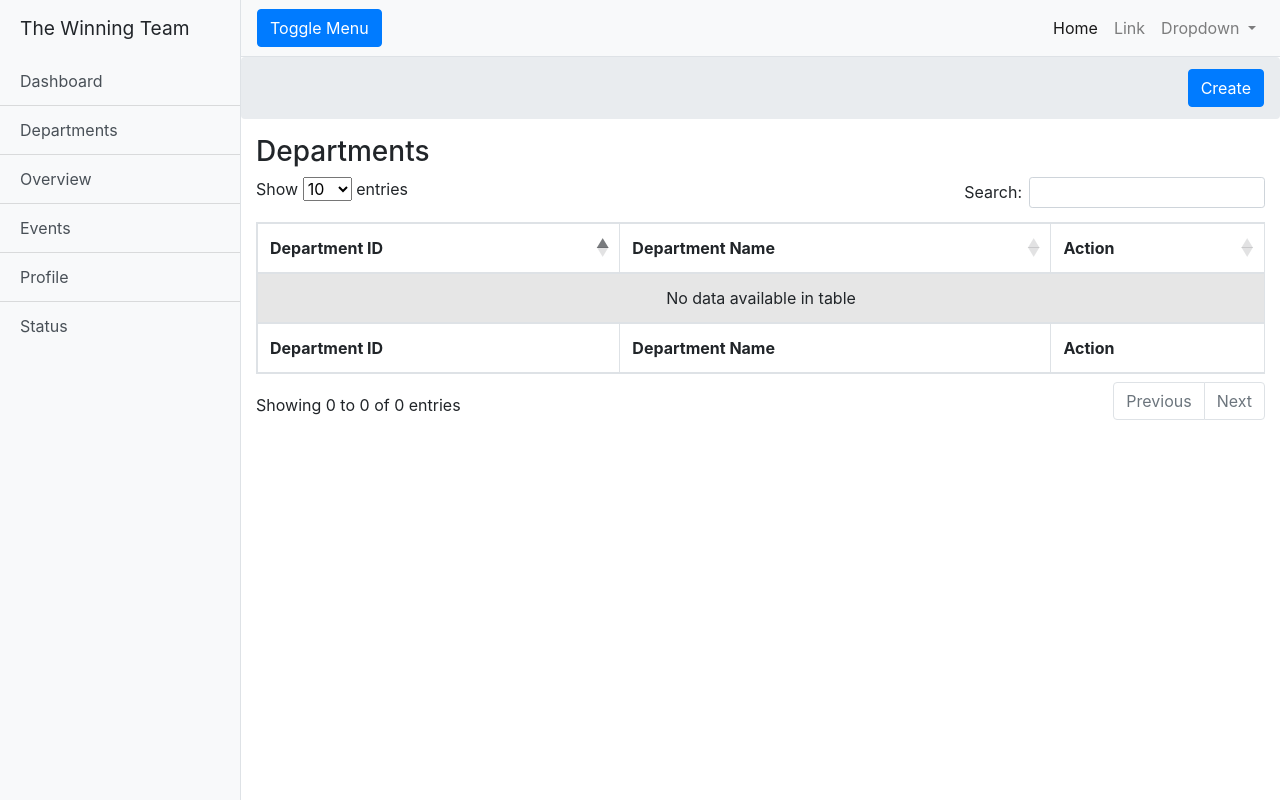
After one commit to zhihua0322/mysite, a Django app: page /polls/departments in a window 1280 px wide. The commit adds this page. Run offline with Django 3.2, Linux system fonts and the light colour scheme; data that the repository does not hold is empty; some libraries are stand-ins or nearby versions.

Commit message:
CRUD data

```diff
--- a/mysite/settings.py
+++ b/mysite/settings.py
@@ -40,6 +40,7 @@ INSTALLED_APPS = [
     'django.contrib.messages',
     'django.contrib.staticfiles',
     'rest_framework_mongoengine',
+    'crispy_forms',
 ]
 
 MIDDLEWARE = [
@@ -71,6 +72,7 @@ TEMPLATES = [
 ]
 
 WSGI_APPLICATION = 'mysite.wsgi.application'
+CRISPY_TEMPLATE_PACK = 'bootstrap4'
 
 
 # Database
--- /dev/null
+++ b/polls/static/css/base.css
@@ -0,0 +1,49 @@
+/*!
+ * Start Bootstrap - Simple Sidebar (https://startbootstrap.com/template-overviews/simple-sidebar)
+ * Copyright 2013-2019 Start Bootstrap
+ * Licensed under MIT (https://github.com/BlackrockDigital/startbootstrap-simple-sidebar/blob/master/LICENSE)
+ */
+ body {
+    overflow-x: hidden;
+  }
+
+  #sidebar-wrapper {
+    min-height: 100vh;
+    margin-left: -15rem;
+    -webkit-transition: margin .25s ease-out;
+    -moz-transition: margin .25s ease-out;
+    -o-transition: margin .25s ease-out;
+    transition: margin .25s ease-out;
+  }
+
+  #sidebar-wrapper .sidebar-heading {
+    padding: 0.875rem 1.25rem;
+    font-size: 1.2rem;
+  }
+
+  #sidebar-wrapper .list-group {
+    width: 15rem;
+  }
+
+  #page-content-wrapper {
+    min-width: 100vw;
+  }
+
+  #wrapper.toggled #sidebar-wrapper {
+    margin-left: 0;
+  }
+
+  @media (min-width: 768px) {
+    #sidebar-wrapper {
+      margin-left: 0;
+    }
+
+    #page-content-wrapper {
+      min-width: 0;
+      width: 100%;
+    }
+
+    #wrapper.toggled #sidebar-wrapper {
+      margin-left: -15rem;
+    }
+  }
--- /dev/null
+++ b/polls/templates/base.html
@@ -0,0 +1,103 @@
+{% load static %}
+<!doctype html>
+<html lang="en">
+  <head>
+    <!-- Required meta tags -->
+    <meta charset="utf-8">
+    <meta name="viewport" content="width=device-width, initial-scale=1, shrink-to-fit=no">
+    <!-- Bootstrap CSS -->
+    <link rel="stylesheet" href="https://stackpath.bootstrapcdn.com/bootstrap/4.4.1/css/bootstrap.min.css" integrity="sha384-Vkoo8x4CGsO3+Hhxv8T/Q5PaXtkKtu6ug5TOeNV6gBiFeWPGFN9MuhOf23Q9Ifjh" crossorigin="anonymous">
+    <link rel="stylesheet" type="text/css" href="https://cdn.datatables.net/1.10.20/css/dataTables.bootstrap4.min.css"/>
+
+    <link rel="stylesheet" href="{% static 'css/base.css' %}"/>
+    <title>{% block title %}The Winning Team{% endblock %}</title>
+    {% block css %}{% endblock %}
+  </head>
+  <body>
+    <div class="d-flex" id="wrapper">
+        <!-- Sidebar -->
+        {% block sidebar %}
+            <div class="bg-light border-right" id="sidebar-wrapper">
+                <div class="sidebar-heading">The Winning Team</div>
+                <div class="list-group list-group-flush">
+                    <a href="{% url 'polls:dashboard' %}" class="list-group-item list-group-item-action bg-light">Dashboard</a>
+                    <a href="{% url 'polls:departments' %}" class="list-group-item list-group-item-action bg-light">Departments</a>
+                    <a href="#" class="list-group-item list-group-item-action bg-light">Overview</a>
+                    <a href="#" class="list-group-item list-group-item-action bg-light">Events</a>
+                    <a href="#" class="list-group-item list-group-item-action bg-light">Profile</a>
+                    <a href="#" class="list-group-item list-group-item-action bg-light">Status</a>
+                </div>
+            </div>
+        <!-- /#sidebar-wrapper -->
+        {% endblock %}
+
+        <!-- Page Content -->
+        <div id="page-content-wrapper">
+            {% block navbar %}
+                <nav class="navbar navbar-expand-lg navbar-light bg-light border-bottom">
+                    <button class="btn btn-primary" id="menu-toggle">Toggle Menu</button>
+
+                    <button class="navbar-toggler" type="button" data-toggle="collapse" data-target="#navbarSupportedContent" aria-controls="navbarSupportedContent" aria-expanded="false" aria-label="Toggle navigation">
+                        <span class="navbar-toggler-icon"></span>
+                    </button>
+
+                    <div class="collapse navbar-collapse" id="navbarSupportedContent">
+                        <ul class="navbar-nav ml-auto mt-2 mt-lg-0">
+                            <li class="nav-item active">
+                                <a class="nav-link" href="#">Home <span class="sr-only">(current)</span></a>
+                            </li>
+                            <li class="nav-item">
+                                <a class="nav-link" href="#">Link</a>
+                            </li>
+                            <li class="nav-item dropdown">
+                                <a class="nav-link dropdown-toggle" href="#" id="navbarDropdown" role="button" data-toggle="dropdown" aria-haspopup="true" aria-expanded="false">
+                                    Dropdown
+                                </a>
+                            <div class="dropdown-menu dropdown-menu-right" aria-labelledby="navbarDropdown">
+                                <a class="dropdown-item" href="#">Action</a>
+                                <a class="dropdown-item" href="#">Another action</a>
+                                <div class="dropdown-divider"></div>
+                                <a class="dropdown-item" href="#">Something else here</a>
+                            </div>
+                            </li>
+                        </ul>
+                    </div>
+                </nav>
+            {% endblock %}
+            <!-- Content Wrapper. Contains page content -->
+            <div class="content-wrapper">
+
+                {% block breadcrumb %}{% endblock %}
+
+                <!-- Main content -->
+                <section class="content container-fluid">
+
+                    {% block content %}{% endblock %}
+
+                </section>
+                <!-- /.content -->
+            </div>
+            <!-- /.content-wrapper -->
+        </div>
+        <!-- /#page-content-wrapper -->
+
+    </div>
+    <!-- /#wrapper -->
+    <!-- Optional JavaScript -->
+    <!-- jQuery first, then Popper.js, then Bootstrap JS -->
+    <script src="https://code.jquery.com/jquery-3.4.1.slim.min.js" integrity="sha384-J6qa4849blE2+poT4WnyKhv5vZF5SrPo0iEjwBvKU7imGFAV0wwj1yYfoRSJoZ+n" crossorigin="anonymous"></script>
+    <script src="https://cdn.jsdelivr.net/npm/popper.js@1.16.0/dist/umd/popper.min.js" integrity="sha384-Q6E9RHvbIyZFJoft+2mJbHaEWldlvI9IOYy5n3zV9zzTtmI3UksdQRVvoxMfooAo" crossorigin="anonymous"></script>
+    <script src="https://stackpath.bootstrapcdn.com/bootstrap/4.4.1/js/bootstrap.min.js" integrity="sha384-wfSDF2E50Y2D1uUdj0O3uMBJnjuUD4Ih7YwaYd1iqfktj0Uod8GCExl3Og8ifwB6" crossorigin="anonymous"></script>
+    <script type="text/javascript" src="https://cdn.datatables.net/v/dt/dt-1.10.20/datatables.min.js"></script>
+	<script type="text/javascript" language="javascript" src="https://cdn.datatables.net/1.10.20/js/jquery.dataTables.min.js"></script>
+	<script type="text/javascript" language="javascript" src="https://cdn.datatables.net/1.10.20/js/dataTables.bootstrap4.min.js"></script>
+    <!-- Menu Toggle Script -->
+    <script>
+        $("#menu-toggle").click(function(e) {
+            e.preventDefault();
+            $("#wrapper").toggleClass("toggled");
+        });
+    </script>
+    {% block script %}{% endblock %}
+  </body>
+</html>
--- /dev/null
+++ b/polls/templates/polls/departments_list.html
@@ -0,0 +1,95 @@
+{% extends "base.html" %}
+{% block title %}
+    Departments
+{% endblock %}
+{% block css %}
+{% endblock %}
+
+{% block breadcrumb %}
+    <section class="content-header">
+        <nav aria-label="breadcrumb">
+            <ol class="breadcrumb">
+                <div class="btn-group ml-auto" role="group" aria-label="Basic example">
+                    <a class="btn btn-primary" href="{% url 'polls:departments_create' %}" role="button">Create</a>
+                </div>
+            </ol>
+        </nav>
+    </section>
+{% endblock %}
+
+{% block content %}
+    <!-- Main content -->
+    <section class="content">
+        <div class="row">
+            <div class="col">
+                <div class="box">
+                    <div class="box-header">
+                        <h3 class="box-title">Departments</h3>
+                    </div>
+                    <!-- /.box-header -->
+                    <div class="box-body">
+                        <table id="departments_table" class="table table-striped table-bordered" style="width:100%">
+                            <thead>
+                                <tr>
+                                    <th>Department ID</th>
+                                    <th>Department Name</th>
+                                    <th>Action</th>
+                                </tr>
+                            </thead>
+                            <tbody>
+                                {% for single_department in object_list %}
+                                    <tr>
+                                        <td>{{single_department.dept_id}}</td>
+                                        <td>{{single_department.dept_name}}</td>
+                                        <td>
+                                            <div class="btn-group ml-auto" role="group" aria-label="Basic example">
+                                                <a class="btn btn-secondary" href="{% url 'polls:departments_update' pk=single_department.dept_id%}" role="button">Update</a>
+                                                <a class="btn btn-danger" href="{% url 'polls:departments_delete' pk=single_department.dept_id%}" role="button">Delete</a>
+                                            </div>
+                                        </td>
+                                    </tr>
+                                {% endfor %}
+                            </tbody>
+                            <tfoot>
+                                <tr>
+                                    <th>Department ID</th>
+                                    <th>Department Name</th>
+                                    <th>Action</th>
+                                </tr>
+                            </tfoot>
+                        </table>
+                    </div>
+                    <!-- /.box-body -->
+                </div>
+                <!-- /.box -->
+            </div>
+            <!-- /.col -->
+        </div>
+        <!-- /.row -->
+    </section>
+{% endblock %}
+
+{% block script %}
+    <script>
+    {% comment %} $(function () {
+            $('#departments_table').DataTable({
+            "paging": true,       <!-- 允许分页 -->
+            "lengthChange": true, <!-- 允许改变每页显示的行数 -->
+            "searching": true,    <!-- 允许内容搜索 -->
+            "ordering": true,     <!-- 允许排序 -->
+            "info": true,         <!-- 显示信息 -->
+            "autoWidth": true    <!-- 固定宽度 -->
+            });
+        }); {% endcomment %}
+    $(document).ready(function() {
+        $('#departments_table').DataTable({
+            "paging": true,
+            "lengthChange": true,
+            "searching": true,
+            "ordering": true,
+            "info": true,
+            "autoWidth": false
+        });
+    });
+    </script>
+{% endblock %}
--- a/polls/templates/polls/rel.html
+++ b/polls/templates/polls/rel.html
@@ -27,5 +27,10 @@
         <input type="text" name="Dept_Name" placeholder="Dept_Name"><br>
         <input type="submit" value="update"><br>
     </form>
+    <form method="post" action="{% url 'polls:building' %}">
+        {% csrf_token %}
+        <input type="text" name="Building" placeholder="Building"><br>
+        <input type="submit" value="find"><br>
+    </form>
 </body>
 </html>
--- a/polls/urls.py
+++ b/polls/urls.py
@@ -1,15 +1,23 @@
 from django.urls import path
 
 from . import views
+from . import forms
 
 app_name = 'polls'
 urlpatterns = [
-    path('', views.IndexView.as_view(), name='index'),
+    path('', views.homepage, name='homepage'),
+    path('dashboard', views.dashboard, name='dashboard'),
+    path('departments', views.DepartmentsListView.as_view(), name='departments'),
+    path('departments/<int:pk>', views.DepartmentsDetailView.as_view(), name='departments_detail'),
+    path('departments/create', views.DepartmentsCreateView.as_view(), name='departments_create'),
+    path('departments/delete/<int:pk>', views.DepartmentsDeleteView.as_view(), name='departments_delete'),
+    path('departments/update/<int:pk>', views.DepartmentsUpdateView.as_view(), name='departments_update'),
     path('rel', views.rel, name='rel'),
     path('rel/insert', views.insert, name='insert'),
     path('rel/find', views.find, name='find'),
     path('rel/delete', views.delete, name='delete'),
     path('rel/update', views.update, name='update'),
+    path('rel/building', views.building, name='building'),
     path('<int:pk>/', views.DetailView.as_view(), name='detail'),
     path('<int:pk>/results/', views.ResultsView.as_view(), name='results'),
     path('<int:question_id>/vote/', views.vote, name='vote'),
--- a/polls/views.py
+++ b/polls/views.py
@@ -1,9 +1,11 @@
 from django.http import HttpResponseRedirect
 from django.shortcuts import get_object_or_404, render
-from django.urls import reverse
+from django.urls import reverse, reverse_lazy
 from django.views import generic
+from django.db.models import Count
+from .models import Choice, Question, User, Departments, Courses
+from .forms import DepartmentsForm
 
-from .models import Choice, Question, User, Departments
 # from rest_framework.views import APIView
 
 
@@ -26,15 +28,22 @@ def insert(request):
 def find(request):
     if request.method == 'POST':
         get_deptID = request.POST.get('Dept_ID',None)
-    result = Departments.objects.all()
-    return render(request, 'polls/relResults.html', {
-        'departments': result,
-    })
+    try:
+        result = Departments.objects.filter(dept_id=get_deptID) # object to update
+    except Departments.DoesNotExist:
+        return render(request, 'polls/relResults.html', {
+            'departments': result,
+            'error_message': "No such item.",
+        })
+    else:
+        return render(request, 'polls/relResults.html', {
+            'departments': result,
+        })
 
 def delete(request):
     if request.method == 'POST':
         get_deptID = request.POST.get('Dept_ID',None)
-    Departments.objects.filter(dept_id=get_deptID).delete()
+    Departments.objects.get(dept_id=get_deptID).delete()
     result = Departments.objects.all()
     return render(request, 'polls/relResults.html', {
         'departments': result,
@@ -63,6 +72,63 @@ def update(request):
         return render(request, 'polls/relResults.html', {
             'departments': result,
         })
+
+def building(request):
+    if request.method == 'POST':
+        get_building = request.POST.get('Building', None)
+    numberofCourses = Courses.objects.values('building').annotate(num=Count('crn')).filter(building=get_building)
+    print(numberofCourses)
+    return render(request, 'polls/relResults.html', {
+        'building': get_building,
+        'numberofCourses': numberofCourses,
+    })
+
+
+def homepage(request):
+    return render(request, 'homepage.html')
+
+def dashboard(request):
+    return render(request, 'polls/dashboard.html')
+
+class DepartmentsListView(generic.ListView):
+    model = Departments
+    template_name = 'polls/departments_list.html'
+
+class DepartmentsCreateView(generic.CreateView):
+    model = Departments
+    form_class = DepartmentsForm
+    template_name = 'polls/departments_create.html'
+    pk_url_kwarg = 'pk'
+
+class DepartmentsUpdateView(generic.UpdateView):
+    model = Departments
+    form_class = DepartmentsForm
+    template_name = 'polls/departments_update.html'
+    pk_url_kwarg = 'pk'
+    def get_success_url(self):
+        return reverse('polls:departments_detail', kwargs={'pk': self.object.pk})
+    # def get(self, request, **kwargs):
+    #     self.object = User.objects.get(username=self.request.user)
+    #     form_class = self.get_form_class()
+    #     form = self.get_form(form_class)
+    #     context = self.get_context_data(object=self.object, form=form)
+    #     return self.render_to_response(context)
+    # def form_valid(self, form):
+    #     self.object = form.save(commit=False)
+    #     self.object.user = self.request.user
+    #     self.object.save()
+    #     return HttpResponseRedirect(self.get_success_url())
+    # def get_object(self, queryset=None):
+    #     return self.request.user
+
+class DepartmentsDetailView(generic.DetailView):
+    model = Departments
+    template_name = 'polls/departments_detail.html'
+
+class DepartmentsDeleteView(generic.DeleteView):
+    model = Departments
+    template_name = 'polls/departments_delete.html'
+    success_url = reverse_lazy('polls:departments')
 
 
 class IndexView(generic.ListView):
```
Also changed, not shown: polls/forms.py (added, +29 -0 lines), polls/models.py (+23 -0 lines), polls/templates/homepage.html (added, +18 -0 lines), polls/templates/polls/dashboard.html (added, +15 -0 lines), polls/templates/polls/departments_create.html (added, +21 -0 lines), polls/templates/polls/departments_delete.html (added, +24 -0 lines), polls/templates/polls/departments_detail.html (added, +25 -0 lines), polls/templates/polls/departments_update.html (added, +21 -0 lines), polls/templates/polls/relResults.html (+8 -0 lines), polls/migrations/0002_courses.py (added), polls/static/images/teamlogo.png (added).
